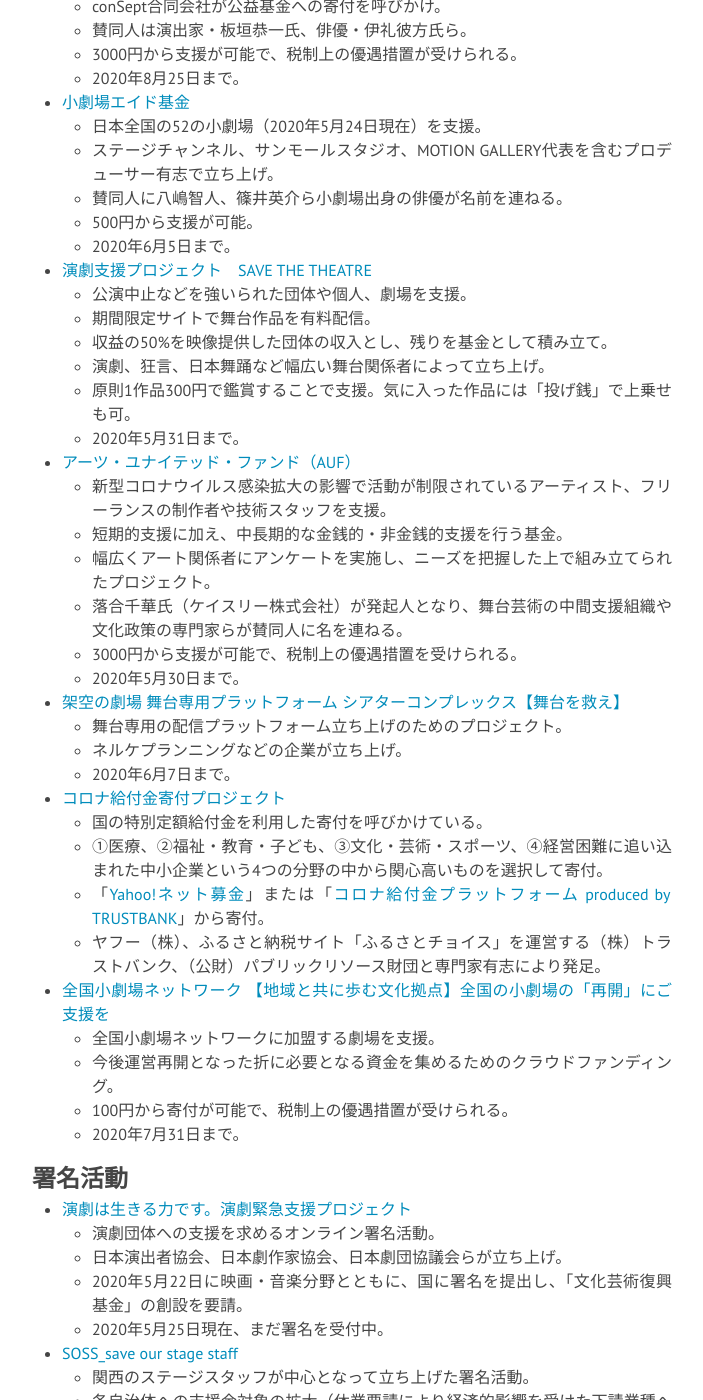
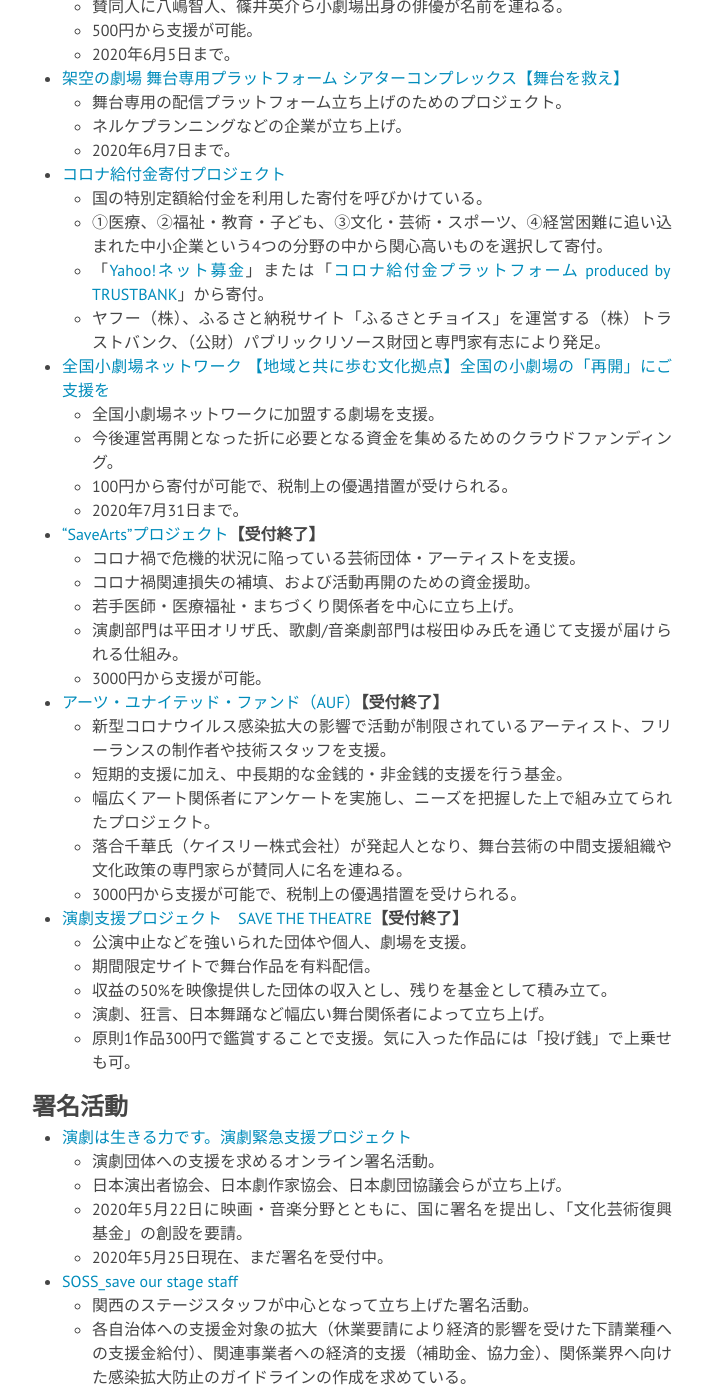
Before and after one commit to a-okuda/resources-for-artists, a Jekyll site: the page built from b_supporterts.md, in a window 1280 px wide and 1400 px high, scrolled down 1779 px. Shown: the whole window, without its empty margins (288-991 px from the left). Built offline with Jekyll 4.4.1, drawn with Linux system fonts in a browser that asks for light colours; nearby versions of some CDN libraries; some of the changed lines change nothing that is shown; some of the changed text lies outside the part shown.

Commit message:
Update b_supporterts.md

```diff
--- a/b_supporterts.md
+++ b/b_supporterts.md
@@ -33,13 +33,6 @@
 	* 「②生きがいをくれる文化芸術・エンタメを応援」を使い道メニューから選んで支援。
 
 ## クラウドファンディング・寄付など
-* [“SaveArts”プロジェクト](https://readyfor.jp/projects/SaveArts)
-	* コロナ禍で危機的状況に陥っている芸術団体・アーティストを支援。
-	* コロナ禍関連損失の補填、および活動再開のための資金援助。
-	* 若手医師・医療福祉・まちづくり関係者を中心に立ち上げ。
-	* 演劇部門は平田オリザ氏、歌劇/音楽劇部門は桜田ゆみ氏を通じて支援が届けられる仕組み。
-	* 3000円から支援が可能。
-	* 2020年5月29日まで。
 * [舞台芸術を未来に繋ぐ基金＝Mirai Performing Arts Fund](https://motion-gallery.net/projects/butainomirai)
 	* 活動停止を余儀なくされた舞台芸術に携わる出演者・クリエーター・スタッフを支援。
 	* 今後の活動に必要な資金を助成。
@@ -53,20 +46,6 @@
 	* 賛同人に八嶋智人、篠井英介ら小劇場出身の俳優が名前を連ねる。
 	* 500円から支援が可能。
 	* 2020年6月5日まで。
-* [演劇支援プロジェクト　SAVE THE THEATRE](https://savethetheatre.zaiko.io)
-	* 公演中止などを強いられた団体や個人、劇場を支援。
-	* 期間限定サイトで舞台作品を有料配信。
-	* 収益の50%を映像提供した団体の収入とし、残りを基金として積み立て。
-	* 演劇、狂言、日本舞踊など幅広い舞台関係者によって立ち上げ。
-	* 原則1作品300円で鑑賞することで支援。気に入った作品には「投げ銭」で上乗せも可。
-	* 2020年5月31日まで。
-* [アーツ・ユナイテッド・ファンド（AUF）](https://camp-fire.jp/projects/view/271390)
-	* 新型コロナウイルス感染拡大の影響で活動が制限されているアーティスト、フリーランスの制作者や技術スタッフを支援。
-	* 短期的支援に加え、中長期的な金銭的・非金銭的支援を行う基金。
-	* 幅広くアート関係者にアンケートを実施し、ニーズを把握した上で組み立てられたプロジェクト。
-	* 落合千華氏（ケイスリー株式会社）が発起人となり、舞台芸術の中間支援組織や文化政策の専門家らが賛同人に名を連ねる。
-	* 3000円から支援が可能で、税制上の優遇措置を受けられる。
-	* 2020年5月30日まで。
 
 * [架空の劇場 舞台専用プラットフォーム シアターコンプレックス【舞台を救え】](https://fanbeats.jp/collaboration/theater-complex?fbclid=IwAR2KNbt9_qxnTFcao3aFwdXdlXF8kgTEV4T9oFYXd2rWc6v5hB3S5cSbeuA)
 	* 舞台専用の配信プラットフォーム立ち上げのためのプロジェクト。
@@ -85,6 +64,26 @@
 	* 100円から寄付が可能で、税制上の優遇措置が受けられる。
 	* 2020年7月31日まで。
 
+* [“SaveArts”プロジェクト](https://readyfor.jp/projects/SaveArts)**【受付終了】**
+	* コロナ禍で危機的状況に陥っている芸術団体・アーティストを支援。
+	* コロナ禍関連損失の補填、および活動再開のための資金援助。
+	* 若手医師・医療福祉・まちづくり関係者を中心に立ち上げ。
+	* 演劇部門は平田オリザ氏、歌劇/音楽劇部門は桜田ゆみ氏を通じて支援が届けられる仕組み。
+	* 3000円から支援が可能。
+
+* [アーツ・ユナイテッド・ファンド（AUF）](https://camp-fire.jp/projects/view/271390)**【受付終了】**
+	* 新型コロナウイルス感染拡大の影響で活動が制限されているアーティスト、フリーランスの制作者や技術スタッフを支援。
+	* 短期的支援に加え、中長期的な金銭的・非金銭的支援を行う基金。
+	* 幅広くアート関係者にアンケートを実施し、ニーズを把握した上で組み立てられたプロジェクト。
+	* 落合千華氏（ケイスリー株式会社）が発起人となり、舞台芸術の中間支援組織や文化政策の専門家らが賛同人に名を連ねる。
+	* 3000円から支援が可能で、税制上の優遇措置を受けられる。
+* [演劇支援プロジェクト　SAVE THE THEATRE](https://savethetheatre.zaiko.io)**【受付終了】**
+	* 公演中止などを強いられた団体や個人、劇場を支援。
+	* 期間限定サイトで舞台作品を有料配信。
+	* 収益の50%を映像提供した団体の収入とし、残りを基金として積み立て。
+	* 演劇、狂言、日本舞踊など幅広い舞台関係者によって立ち上げ。
+	* 原則1作品300円で鑑賞することで支援。気に入った作品には「投げ銭」で上乗せも可。
+
 ## 署名活動
 * [演劇は生きる力です。演劇緊急支援プロジェクト](https://www.change.org/p/政府-演劇は生きる力です-演劇緊急支援プロジェクト?utm_content=cl_sharecopy_21808360_ja-JP%3Av1&recruiter=1081876089&recruited_by_id=367797f0-8850-11ea-95d1-59891ccab7c3&utm_source=share_petition&utm_medium=copylink&utm_campaign=psf_combo_share_initial&utm_term=psf_combo_share_initial&fbclid=IwAR0kuKNMihhVdPIvsJ0LV-B7NQTMAZGOuTZ5HUj0UIvUxdIV8O9qxD5g4yE)
 	* 演劇団体への支援を求めるオンライン署名活動。
```
